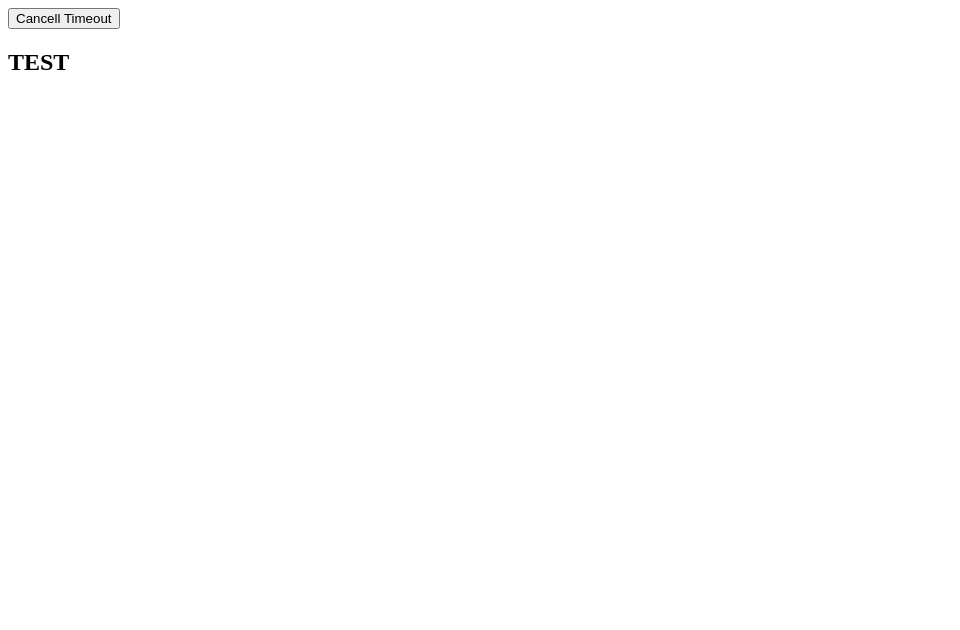
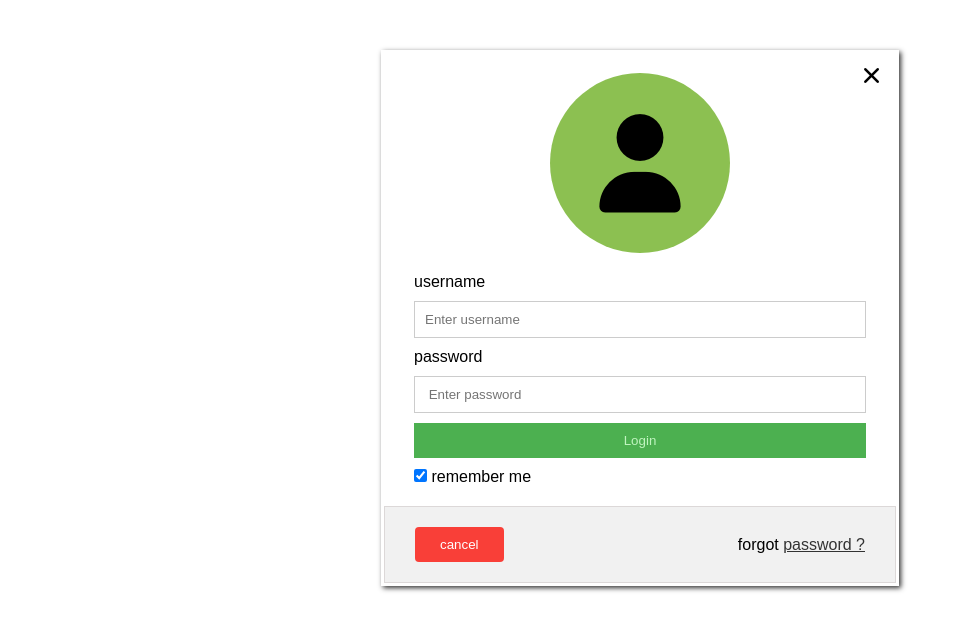
Before and after one commit to alirezacs/webdesign, a plain HTML site: page index.html in a window 1280 px wide. Shown: the whole page, without its empty margins (0-960 px from the left). Drawn offline with nearby package versions, Linux system fonts and the light colour scheme.

Commit message:
Add files via upload

```diff
--- a/index.html
+++ b/index.html
@@ -1,26 +1,125 @@
 <!DOCTYPE html>
 <html lang="en">
+
 <head>
     <meta charset="UTF-8">
-    <meta http-equiv="X-UA-Compatible" content="IE=edge">
     <meta name="viewport" content="width=device-width, initial-scale=1.0">
-    <title>Document</title>
-    <!-- External Js  <script src="./js/script.js"></script> -->
+    <title>login form 2</title>
+    <link rel="stylesheet" href="https://cdnjs.cloudflare.com/ajax/libs/font-awesome/7.3.1/css/all.min.css">
+    <style>
+        * {
+            margin: 0;
+            padding: 0;
+            font-family: Arial;
+        }
 
+         .login-container{
+            width: 40%;
+            box-shadow: 2px 2px 5px #333;
+            padding: 3px;
+            margin: 50px auto;
+            justify-content: center;
+            align-items: center;
+            display:block;
+            position: relative;
+        }
+       .close{
+            position: absolute;
+            top: 15px;
+            right: 15px;
+            font-size: 20px;
+            cursor: pointer;
+        }
+
+        .user-icon {
+            width: 180px;
+            height: 180px;
+            margin: 20px auto;
+            display: flex;
+            background-color: #8cc051;
+            border-radius: 50%;
+            justify-content: center;
+            align-items: center;
+        }
+
+        .user-icon i {
+            font-size: 100px;
+        }
+        form{
+            display: flex;
+            flex-direction: column;
+             gap: 10px;
+             padding: 0 30px 20px;
+        }
+        input[type="text"],input[type="password"] {
+            padding: 10px;
+            border: 1px solid#ccc;
+
+        }
+        .login-btn{
+            background-color: #4cb050;
+            color: #c0f4bf;
+            border: none;
+            padding: 10px;
+        }
+        .remember{
+            display: flex;
+            align-items: center;
+            gap: 6px;
+        }
+        .cancel{
+            display: flex;
+            justify-content: space-between;
+            align-items: center;
+            background-color: #f93f38;
+            color: #fff;
+            border: none;
+            padding: 10px 25px;
+            border-radius: 4px;
+            cursor: pointer;
+
+        }
+.form-fotter{
+    display: flex;
+    justify-content: space-between;
+    align-items: center;
+    background-color: #f1f1f1;
+    border: 1px solid #dcd8d8;
+    padding: 20px 30px;
+}
+.end a{
+    color: #333;
+}
+    </style>
 </head>
 
 <body>
-    <!-- Inline Js <h1 onclick="console.log('hello')">This is H1 Tag</h1>     -->
-    <button id="btn">Cancell Timeout</button>
+    <div class="login-container">
+        <div class="close"><i class="fa-solid fa-xmark"></i></div>
+
+        <div class="user-icon"><i class="fa-solid fa-user"></i></div>
+
+        <form action="">
+            <label for="username">username</label>
+            <input type="text" id="username" name="username" placeholder="Enter username">
+
+            <label for="password"> password</label>
+            <input type="password" id="password" name="password" placeholder=" Enter password">
+            <button class="login-btn"> Login</button>
+            <div>
+                 <input type="checkbox" id="remember" checked>
+            <label for="remember"> remember me</label>
+            </div>
+
+        </form>
+        <div class="form-fotter">
+            <button type="button" class="cancel">cancel </button>
+
+          <div class="end"> forgot <a href="#">password ?</a></div>
+        </div>
+
+    </div>
+
 </body>
 
-<h2>TEST</h2>
-
-    <!-- Internal Js  <script></script> -->
-
-    <!-- Defer <script src="./js/script.js" defer></script> -->
-
-    <!-- Async <script src="./js/script.js" defer></script> -->
-<script src="https://cdn.jsdelivr.net/npm/axios/dist/axios.min.js"></script>
-    <script src="./js/script.js"></script>
 </html>
```
